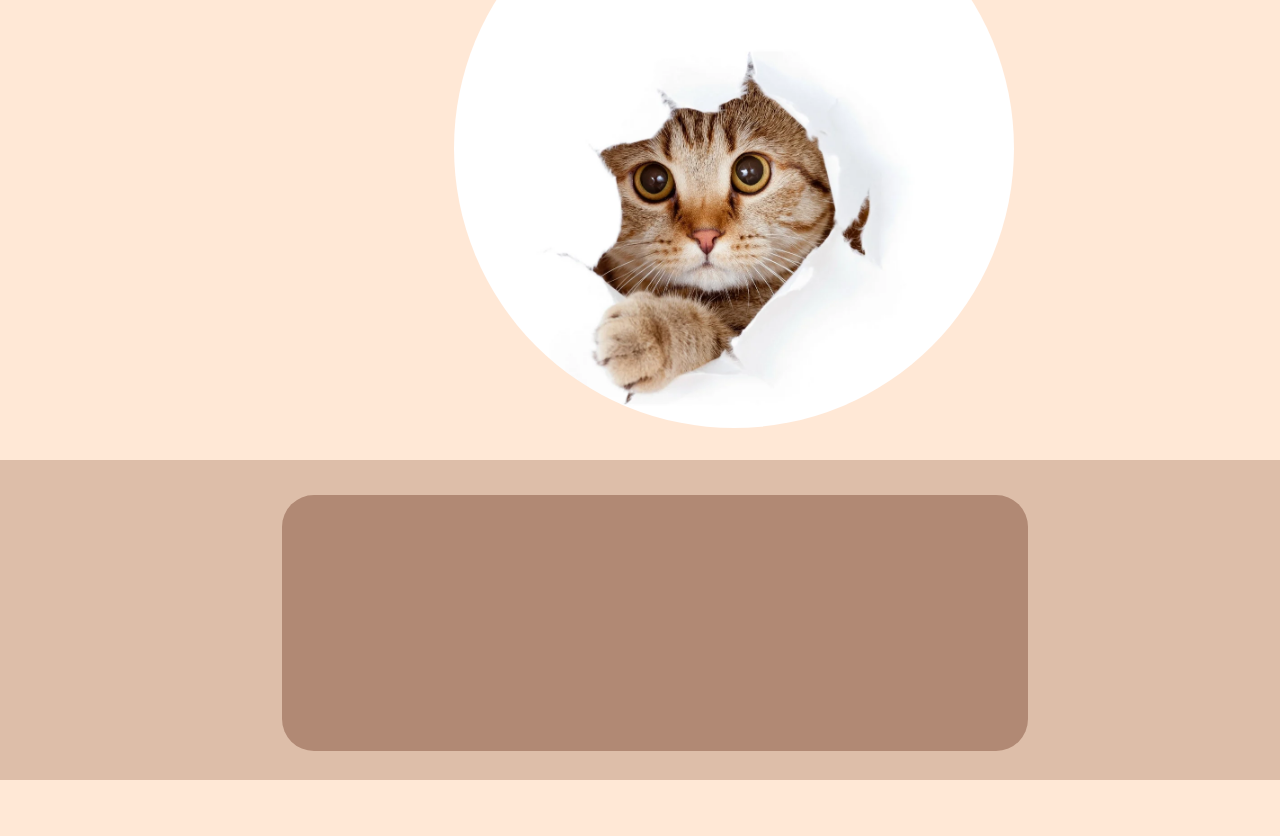
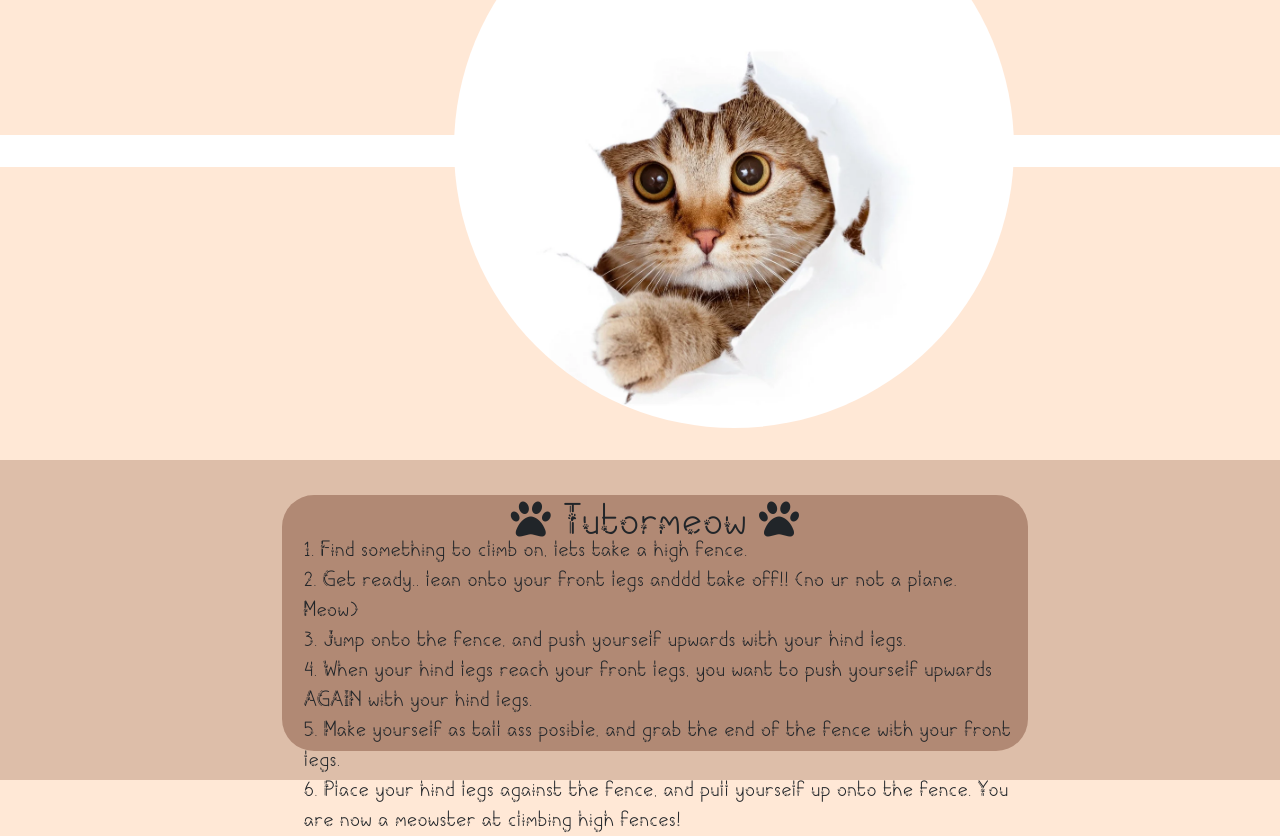
Before and after one commit to lindabrugmans/kittenadventures, a plain HTML site: page pages/climb/climb.html in a window 1280 px wide. Shown: the part 1121-1957 px from the top of the page. Before the commit the page ends 1901 px from the top, so only its background shows below. Drawn offline with nearby package versions, Linux system fonts and the light colour scheme.

Commit message:
climb design last part

```diff
--- a/pages/climb/climb.css
+++ b/pages/climb/climb.css
@@ -106,6 +106,15 @@ body {
     margin-top: -37rem;
 }
 
+.circlebeam{
+    background-color:white;
+    height:2rem;
+    width:100%;
+    z-index:-1;
+    position:absolute;
+    margin-top: -20.3rem;
+}
+
 .img {
     background-image: url('/assets/catinwall.png');
     background-size: cover;
@@ -132,3 +141,9 @@ body {
     height: 16rem;
     background-color: #b18974;
 }
+
+.tutorialtext{
+    font-size:20px;
+    margin-top:-35px;
+    margin-left:10px;
+}
--- a/pages/climb/climb.html
+++ b/pages/climb/climb.html
@@ -17,7 +17,7 @@
 
 <body>
     <ul class="nav-list">
-        <li class="nav-item">Cat Adventure  <i class="fa fa-cat"></i></li>
+        <li class="nav-item"><i class="fa fa-cat"></i> Cat Adventure</li>
         <li class="nav-item active"><a href="/pages/climb/climb.html">Climb</a></li>
         <li class="nav-item"><a href="/pages/yarn/yarn.html">Yarn</a></li>
         <li class="nav-item"><a href="/pages/mice/mice.html">Mice</a></li>
@@ -56,12 +56,29 @@
                 </div>
             </div>
         </div>
+        <div class="circlebeam"></div>
     </div>
     <div>
         <div class="container-fluid bottombox">
             <div class="row">
                 <div class="col-7 historybox">
+                    <p style="text-align: center;">
+                        <i class="fa fa-paw"></i>
+                        Tutormeow
+                        <i class="fa fa-paw"></i>
+                    </p>
+                    <p class="tutorialtext">
+                        1. Find something to climb on, lets take a high fence.<br>
+                        2. Get ready.. lean onto your front legs anddd take off!! (no ur not a plane. Meow)<br>
+                        3. Jump onto the fence, and push yourself upwards with your hind legs.<br>
+                        4. When your hind legs reach your front legs, you want to push yourself upwards AGAIN with your
+                        hind
+                        legs.<br>
+                        5. Make yourself as tall ass posible, and grab the end of the fence with your front legs.<br>
+                        6. Place your hind legs against the fence, and pull yourself up onto the fence.
 
+                        You are now a meowster at climbing high fences!
+                    </p>
                 </div>
             </div>
         </div>
```
